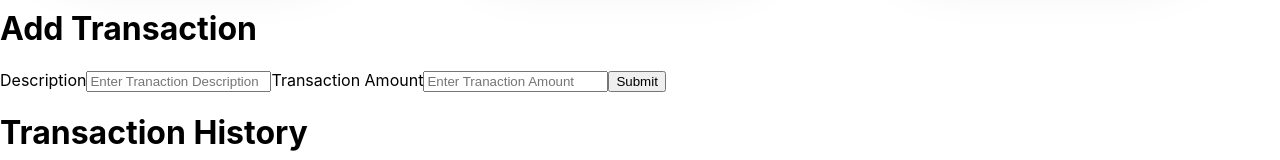
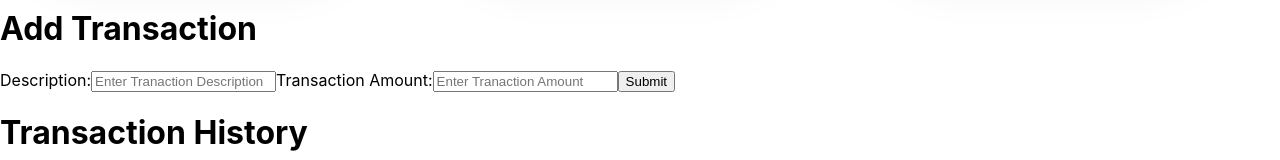
Before and after one commit to EhsanShakil/Expense-Tracker-Using-TypeScript, a React (Create React App) app: page / in a window 1280 px wide. Shown: the part 274-434 px from the top of the page. Built offline with nearby package versions, Linux system fonts and the light colour scheme.

Commit message:
Update Add_Transaction.tsx

```diff
--- a/src/Components/Add_Transaction.tsx
+++ b/src/Components/Add_Transaction.tsx
@@ -4,7 +4,6 @@ import { GlobalContext } from "../GlobalState/Gloabal_State";
 const AddTransaction = () => {
   const [description, setDescription] = useState<string>();
   const [amount, setAmount] = useState<number>();
-
   const { addTransaction }: any = useContext(GlobalContext);
 
   const handleSubmit = (e: any) => {
@@ -22,8 +21,8 @@ const AddTransaction = () => {
   return (
     <div>
       <h1>Add Transaction</h1>
-      <form onSubmit={handleSubmit}>
-        <label htmlFor="description">Description</label>
+      <form className="form" onSubmit={handleSubmit}>
+        <label htmlFor="description">Description:</label>
         <input
           type="text"
           id="description"
@@ -31,8 +30,9 @@ const AddTransaction = () => {
           placeholder="Enter Tranaction Description"
           onChange={(e: any) => setDescription(e.target.value)}
           required
+          className="input"
         />
-        <label htmlFor="amount">Transaction Amount</label>
+        <label htmlFor="amount">Transaction Amount:</label>
         <input
           type="number"
           id="amount"
@@ -40,8 +40,10 @@ const AddTransaction = () => {
           placeholder="Enter Tranaction Amount"
           onChange={(e: any) => setAmount(e.target.value)}
           required
+          className="input"
         />
-        <button>Submit</button>
+
+        <button className="button">Submit</button>
       </form>
     </div>
   );
```
